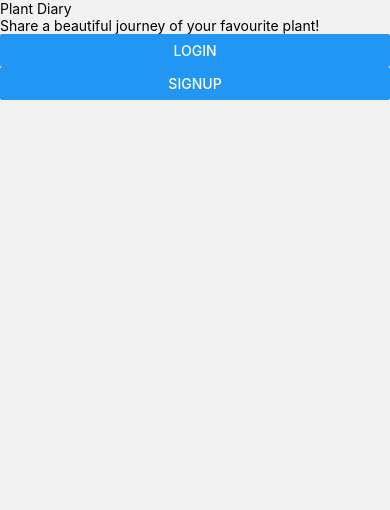
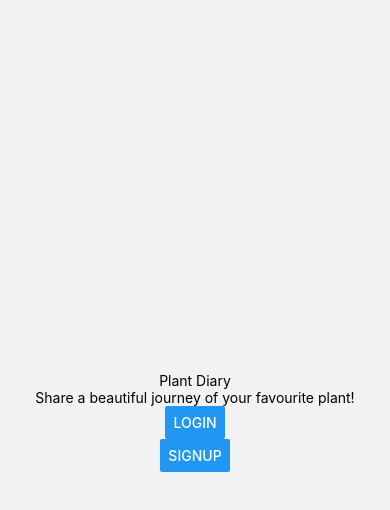
Before and after one commit to Boriswaikin/plant-diary, a React Native app: screen /Start in a window 390 px wide. Shown: the top 510 px of the page. Built offline with nearby package versions, Linux system fonts and the light colour scheme; no server answers.

Commit message:
add connection from gallery to profile

```diff
--- a/Screens/Gallery.js
+++ b/Screens/Gallery.js
@@ -7,7 +7,7 @@ export default function Gallery({ navigation, route }) {
   return (
     <View>
         <Text>author:</Text>
-        <PressableButton buttonPressed={()=>navigation.navigate('Third Profile')}>
+        <PressableButton buttonPressed={()=>navigation.navigate('Third Profile', {id:route.params.item.uid, name:route.params.item.author})}>
           <Text>{route.params.item.author}</Text>
         </PressableButton>
         <Text>[url][url][url][url]</Text>
--- a/Screens/Home.js
+++ b/Screens/Home.js
@@ -5,11 +5,9 @@ import DropDownPicker from 'react-native-dropdown-picker';
 import DiaryCard from '../components/DiaryCard';
 import GalleryBox from '../components/GallaryBox';
 import SearchBar from '../components/SearchBar';
-import { signOut } from 'firebase/auth';
-import { auth } from '../Firebase/firebase-setup';
 
 export default function Home({ navigation, route }) {
-  const [diaries, setDiaries] = useState([{author:'lesly',species:'bamboo',date:'2023-03-24',location:'Downtown Vancouver', story:'this is my bamboo',likes:4},{author:'boris',species:'rose',date:'2023-03-21',location:'Surrey',story:'this is my rose',likes:16}]);
+  const [diaries, setDiaries] = useState([{uid:'InsBmnicOLXLK3LAm1m2gdk5ND32',author:'lesly',species:'bamboo',date:'2023-03-24',location:'Downtown Vancouver', story:'this is my bamboo',likes:4},{uid:'InsBmnicOLXLK3LAm1m2gdk5ND32',author:'boris',species:'rose',date:'2023-03-21',location:'Surrey',story:'this is my rose',likes:16}]);
   const [search, setSearch] = useState("");
   const [sort, setSort] = useState("recommand");
   const [open, setOpen] = useState(false);
@@ -52,7 +50,6 @@ export default function Home({ navigation, route }) {
             )
           }}
         />
-        <Button title="Logout" onPress={()=>signOut(auth)} />
       </View>
       {/* <View>
         <Button title='Home' disabled={true} />
--- a/Screens/Profile.js
+++ b/Screens/Profile.js
@@ -2,6 +2,7 @@ import { View, Text, FlatList, Button, Pressable } from 'react-native'
 import React, { useEffect, useState } from 'react'
 import { getProfileById, getProfileByUid } from '../Firebase/helper';
 import { auth } from '../Firebase/firebase-setup';
+import { signOut } from 'firebase/auth';
 
 export default function Profile({ navigation, route }) {
   const [profile, setProfile] = useState({});
@@ -84,6 +85,7 @@ export default function Profile({ navigation, route }) {
         }}
          />
       </View>
+      {self && <Button title="Logout" onPress={()=>signOut(auth)} />}
       {/* <View>
         <Button title='Home' onPress={()=>navigation.navigate('Home')} />
         <Button title='Create a Diary' onPress={()=>navigation.navigate('Create')} />
--- a/Screens/Start.js
+++ b/Screens/Start.js
@@ -1,9 +1,9 @@
-import { View, Text, Button } from 'react-native'
+import { View, Text, Button, StyleSheet } from 'react-native'
 import React from 'react'
 
 export default function Start({navigation}) {
   return (
-    <View>
+    <View style={styles.container}>
       <Text>Plant Diary</Text>
       <Text>Share a beautiful journey of your favourite plant!</Text>
       <Button title='Login' onPress={()=>navigation.navigate('Login')} />
@@ -11,3 +11,12 @@ export default function Start({navigation}) {
     </View>
   )
 }
+
+const styles = StyleSheet.create({
+  container: {
+      flex: 1,
+      textAlign: 'center',
+      justifyContent: 'center',
+      alignItems: 'center',
+  },
+})
```
